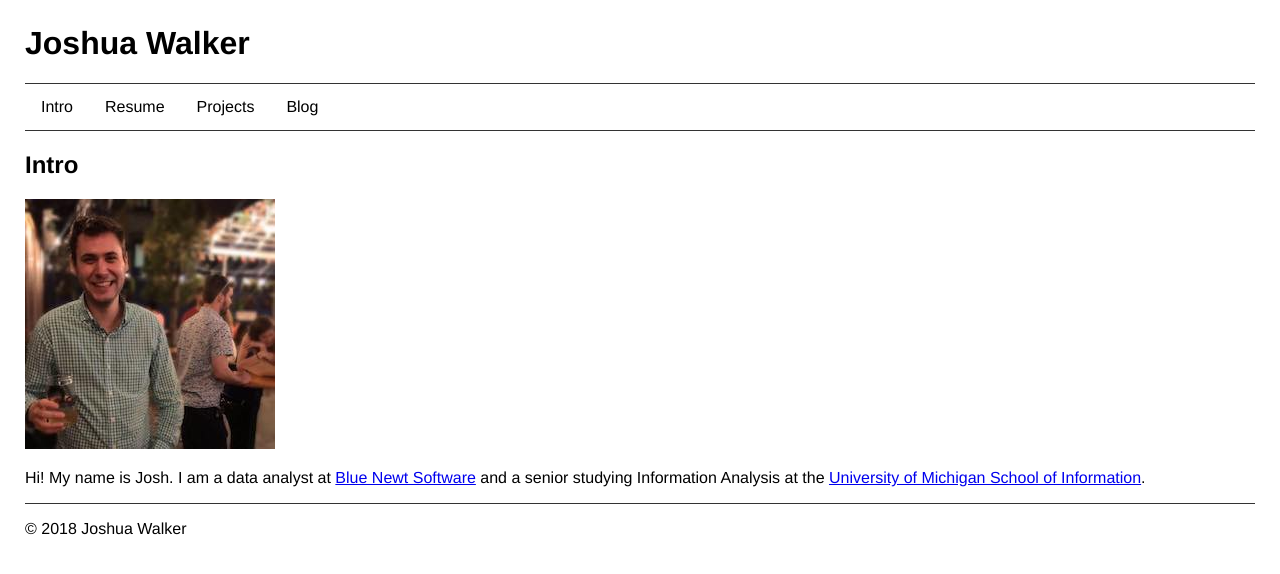
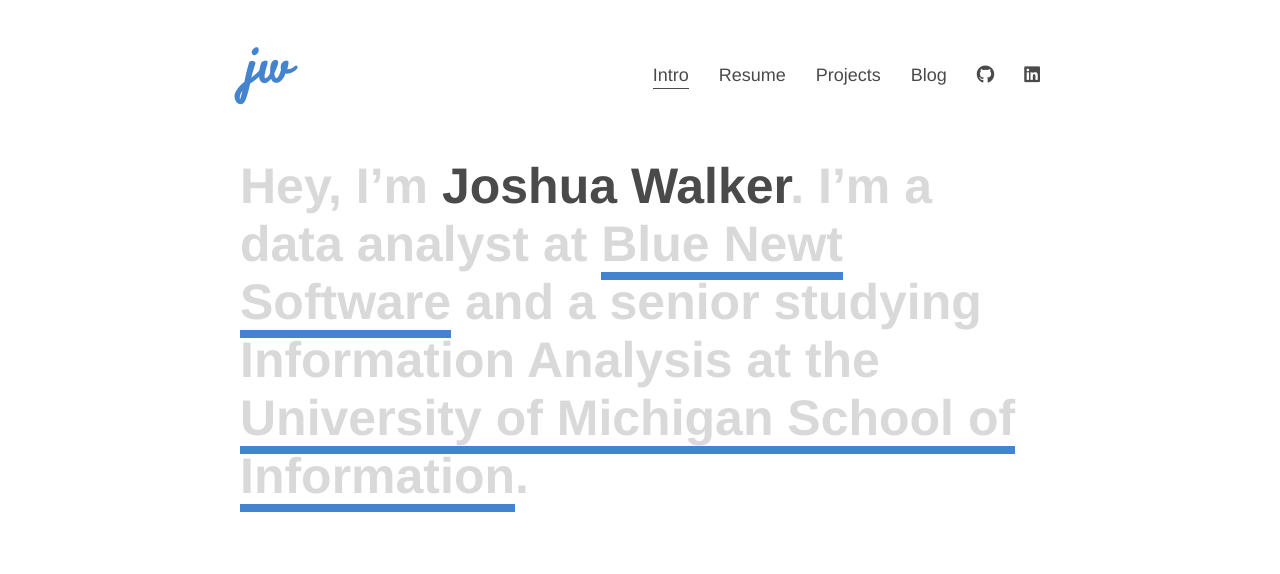
Before and after one commit to joshwalk/portfolio, a plain HTML site: page index.html in a window 1280 px wide. Drawn offline with Linux system fonts and the light colour scheme.

Commit message:
progress 10/4

```diff
--- a/index.html
+++ b/index.html
@@ -5,40 +5,41 @@
     <meta name="viewport" content="width=device-width, initial-scale=1.0">
     <meta http-equiv="X-UA-Compatible" content="ie=edge">
     <link rel="stylesheet" type="text/css" href="styles/main.css">
+    <link href="https://fonts.googleapis.com/css?family=Karla|Montserrat|Satisfy|Roboto" rel="stylesheet">
+    <link rel="stylesheet" href="https://use.fontawesome.com/releases/v5.3.1/css/all.css" integrity="sha384-mzrmE5qonljUremFsqc01SB46JvROS7bZs3IO2EmfFsd15uHvIt+Y8vEf7N7fWAU" crossorigin="anonymous">
     <title>Joshua Walker | Online Portfolio</title>
 </head>
 <body>
 
-<header>
-    <h1>Joshua Walker</h1>
-</header>
 
+
+<div class="wrapper">
+
+    <header>
+        <h1 class = "logo">jw</h1>
+    </header>
 <nav>
     <ul>
-        <li><a href="index.html" rel="">Intro</a></li>
+        <li><a class="current" href="index.html" rel="">Intro</a></li>
         <li><a href="resume.html" rel="">Resume</a></li>
         <li><a href="projects.html" rel="">Projects</a></li>
         <li><a href="blog.html" rel="">Blog</a></li>
+        <li><a href="http://github.com/joshwalk"><i class="fab fa-github"></i></a></li>
+        <li><a href="https://www.linkedin.com/in/joshua-walker-670a06159/"><i class="fab fa-linkedin"></i></a></li>
     </ul>
 </nav>
 
 
 
 <section>
-    <h2>Intro</h2>
 
-    <img src="images/profile_pic.jpg" alt="profile picture">
-    <p>
-        Hi! My name is Josh. I am a data analyst at <a href="http://blue-newt.com" rel="">Blue Newt Software</a> and a senior studying Information Analysis at the <a href="http://si.umich.edu" rel="">University of Michigan School of Information</a>.
+    <!-- <img src="images/profile_pic.jpg" alt="profile picture"> -->
+    <p class="intro">
+        Hey, I&rsquo;m <span>Joshua Walker</span>. I&rsquo;m a data analyst at <a class="newt" href="http://blue-newt.com" rel="">Blue Newt Software</a> and a senior studying Information Analysis at the <a class="umsi" href="http://si.umich.edu" rel="">University of Michigan School of Information</a>.
     </p>
 </section>
 
-<footer>
-    <p>
-        &copy; 2018 Joshua Walker
-    </p>
-</footer>
 
-
+</div>
 </body>
 </html>
--- a/styles/main.css
+++ b/styles/main.css
@@ -1,37 +1,110 @@
 body {
-    font-family: Helvetica, Arial;
-    margin: 25px;
+    font-family: "Helvetica Neue", Arial;
+    -webkit-font-smoothing: antialiased;
 }
 
+.wrapper {
+    display: -webkit-box;
+    display: -moz-box;
+    display: -ms-flexbox;
+    display: -webkit-flex;
+    display: flex;
+    -webkit-flex-flow: row wrap;
+    flex-flow: row wrap;
+    font-weight: bold;
+    text-align: center;
+    width:800px;
+    margin:35px auto;
+}
+
+
+header {
+    flex: 1 0 0;
+}
+
+nav {
+    flex: 2 0 0;
+}
+
+h1.logo {
+    float: left;
+    margin:0 0 0 5px;
+    font-family: 'Satisfy', cursive;
+    color: #4484ce;
+    font-size: 50px;
+}
+
+/***** Navitagion styling *****/
+
 nav ul {
+    margin:0 0 0 0;
     list-style-type: none;
-    margin: 0;
-    padding: 0;
     overflow: hidden;
-    border-bottom: 1px solid #333;
-    border-top: 1px solid #333;
+    float: right;
+    padding-top: 30px;
 }
 
     nav ul li {
         float: left;
+        margin-left: 30px;
+        font-family: 'Helvetica Neue', sans-serif;
+        font-weight:400;
+        font-size: 18px;
+        color: #4a4a4a;
     }
 
         nav ul li a {
+            color: #4a4a4a;
             display: block;
-    color: black;
             text-align: left;
-    padding: 14px 16px;
             text-decoration: none;
         }
 
         nav ul li a:hover {
-    background-color: white;
-    color: #33ccff;
+            border-bottom: 1px solid #4a4a4a;
+            padding-bottom: 2px;
         }
+
+        nav ul li a.current {
+            border-bottom: 1px solid #4a4a4a;
+            padding-bottom: 2px;
+        }
+
+        nav ul li a i {
+            border-bottom: none;
+        }
+
+p.intro {
+    font-size: 50px;
+    color: #d9d9d9;
+    text-align: left;
+}
+
+    p.intro span {
+        color: #4a4a4a;
+    }
+
+    p.intro a {
+        text-decoration: none;
+        color: #d9d9d9;
+        border-bottom: 8px solid #4484ce;
+    }
+
+        p.intro a.newt:hover {
+            color: #95BCEB;
+        }
+        p.intro a.umsi:hover {
+            color: #f9cf00;
+        }
+
+/***** Blog styling *****/
 
 section.blog_posts article {
     border-bottom: 1px solid #333;
+    padding-botom: -5px;
 }
+
+
 
 footer {
     border-top: 1px solid #333;
```
Lines whose indentation alone changed are shown as unchanged.
